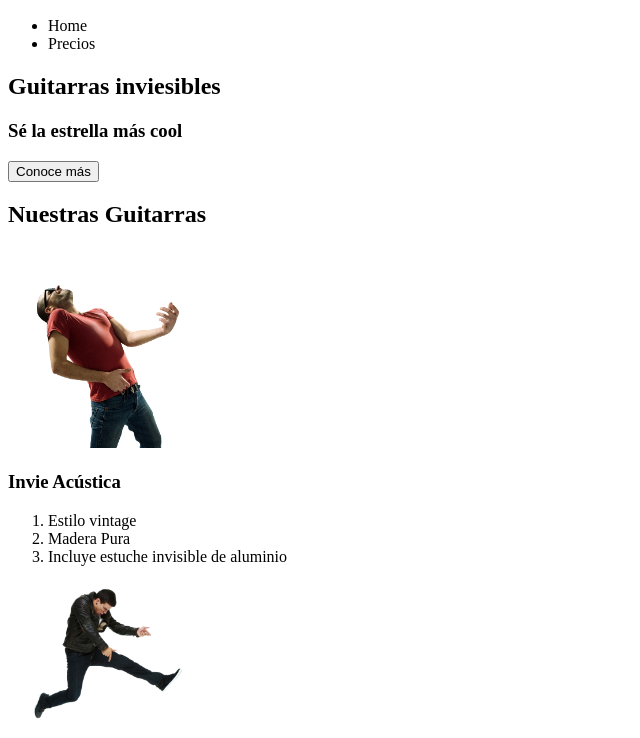
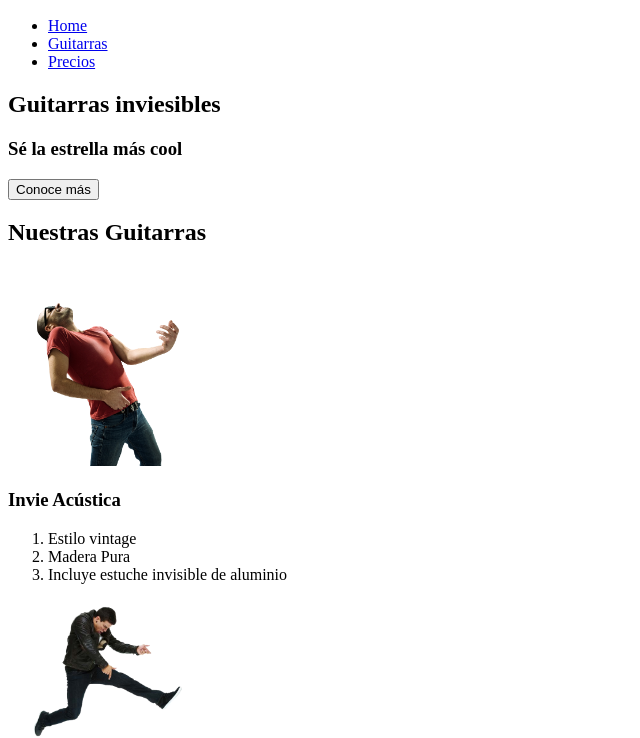
Before and after one commit to PurpleDoll01/First-webpage-HTML-and-CSS-, a plain HTML site: page index.html in a window 1280 px wide. Shown: the part 79-817 px from the top of the page, without its empty margins (0-640 px from the left). Drawn offline with Linux system fonts and the light colour scheme.

Commit message:
Adding href

```diff
--- a/index.html
+++ b/index.html
@@ -5,26 +5,29 @@
     <meta charset="utf-8"/>
   </head>
   <body>
-    <header>  <!-- header -->
+    <header id="header">  <!-- header -->
       <figure>    <!-- logotipo -->
         <img src="images/invie.png" width="186" height="60" alt="Invie logotipo"/>
       </figure>
       <nav><!-- menu -->
         <ul>
           <li>
-            <a>Home</a>
+            <a href="index.html">Home</a>
           </li>
           <li>
-            <a>Precios</a>
+            <a href="#guitarras">Guitarras</a>
+          </li>
+          <li>
+            <a href="precios.html">Precios</a>
           </li>
         </ul>
       </nav>
     </header>
-    <section>   <!-- portada -->
+    <section id="portada">   <!-- portada -->
       <h1>Guitarras inviesibles</h1> <!-- titulo -->
       <h3>Sé la estrella más cool</h3><!-- resumen -->
       <button>Conoce más</button><!-- boton -->
-    </section>
+    </section id="guitarras">
     <section>   <!-- guitarras -->
       <h2>Nuestras Guitarras</h2><!-- titulo -->
       <article> <!-- guitarra1 -->
```
